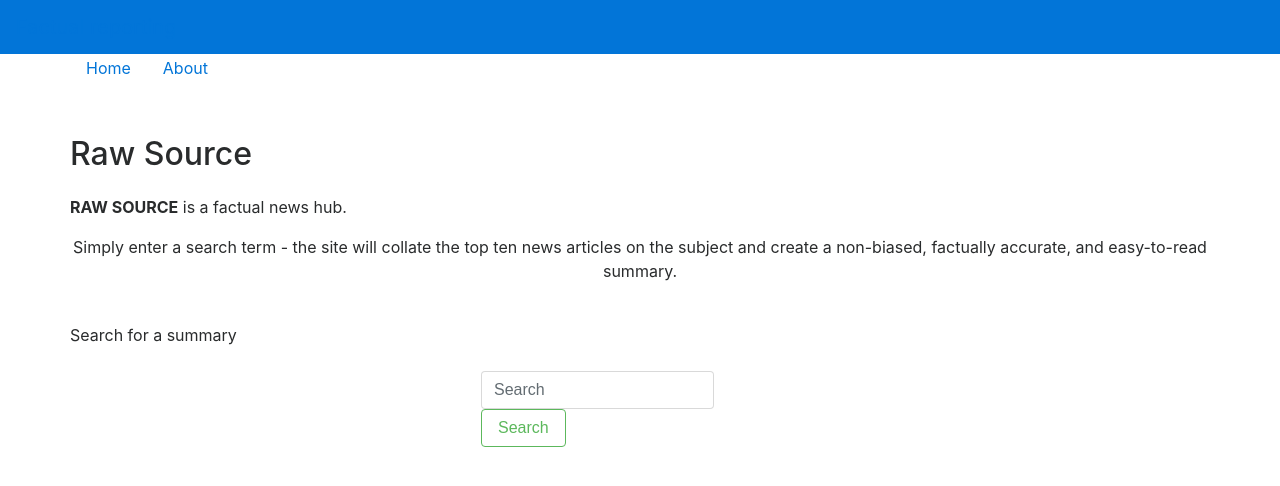
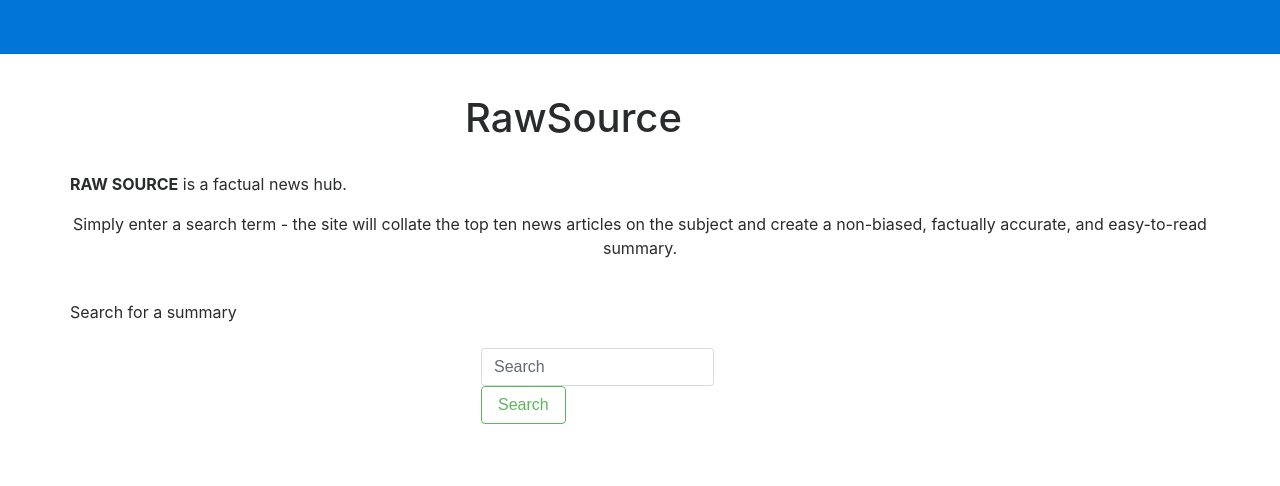
Before and after one commit to appleabs/RAWSAUCE, a Flask app: page / in a window 1280 px wide. Shown: the top 486 px of the page. Run offline with Flask 2, Linux system fonts and the light colour scheme; some libraries are stand-ins or nearby versions.

Commit message:
made title central

```diff
--- a/rawsource_env/rawsource/templates/ijeoma.html
+++ b/rawsource_env/rawsource/templates/ijeoma.html
@@ -13,19 +13,16 @@
   <a class="navbar-brand" href="#!">Factual reporting</a>
 </nav>
 <div class ="row">
-<ul class="nav">
-  <li class="nav-item">
-    <a class="nav-link active" href="#!">Home</a>
-  </li>
-  <li class="nav-item">
-    <a class="nav-link" href="#!">About</a>
-  </li>
-</ul>
 </div>
 <br></br>
 <div class="row">
-<h2><p class="text-center">Raw Source</p></h2>
+  <div class="col-sm-4">
+  </div>
+  <div class="col-sm-4">
+    <h1>RawSource</h1>
+  </div>
 </div>
+</br>
 <div class="row">
 <p class="text-center"><b>RAW SOURCE</b> is a factual news hub.</p>
 <p class="text-center">Simply enter a search term - the site will collate the top ten news articles on the subject and create a non-biased, factually accurate, and easy-to-read summary.</p>
```
